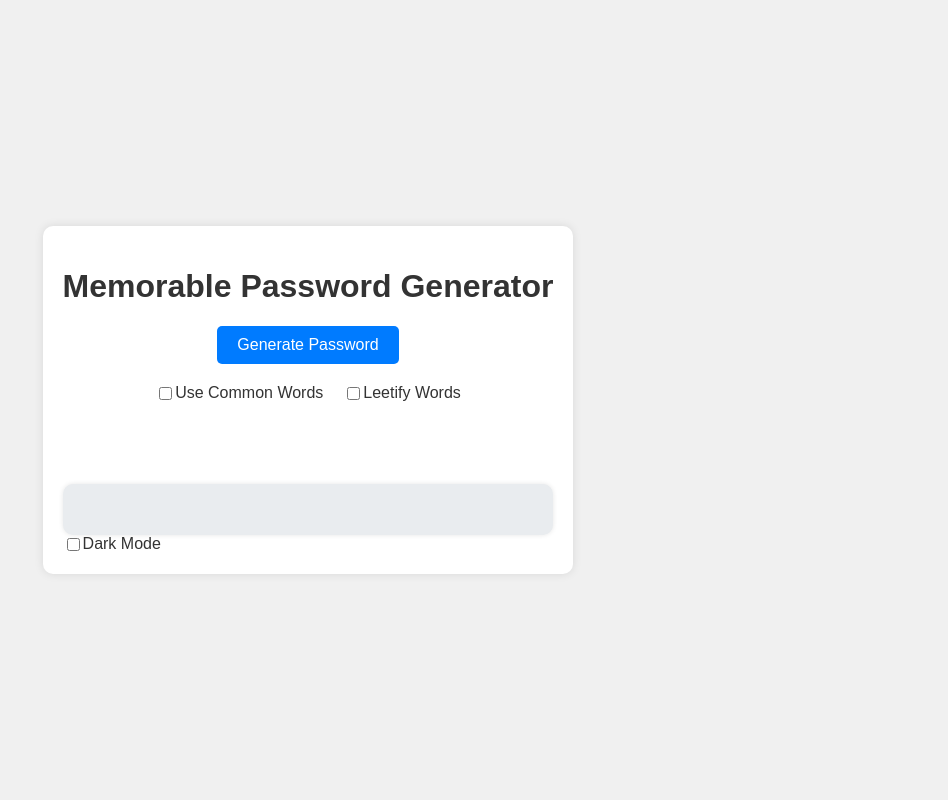
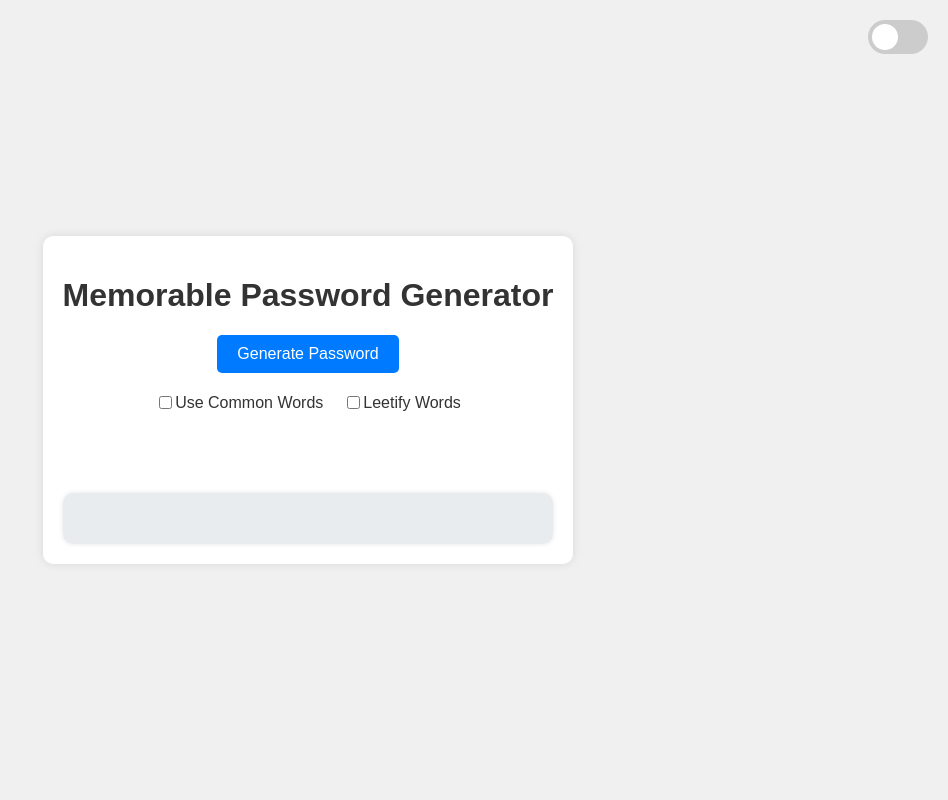
Before and after one commit to Cuzeth/memorable-password-generator, a Flask app: page / in a window 1280 px wide. Shown: the whole page, without its empty margins (332-1280 px from the left). Run offline with Flask 3, Linux system fonts and the light colour scheme.

Commit message:
Repositioned dark mode toggle

```diff
--- a/static/css/style.css
+++ b/static/css/style.css
@@ -7,6 +7,8 @@ body {
 	margin: 0;
 	background-color: var(--bg-color);
 	color: var(--text-color);
+	position: relative;
+	/* Allow positioning of the dark mode toggle */
 }
 
 .container {
@@ -132,3 +134,57 @@ body.dark-mode {
 	--button-hover-bg-color: #0056b3;
 	--result-box-bg-color: #333;
 }
+
+/* Dark mode toggle switch */
+.dark-mode-toggle {
+	position: absolute;
+	top: 20px;
+	right: 20px;
+	display: flex;
+	align-items: center;
+}
+
+.switch {
+	position: relative;
+	display: inline-block;
+	width: 60px;
+	height: 34px;
+}
+
+.switch input {
+	opacity: 0;
+	width: 0;
+	height: 0;
+}
+
+.slider-round {
+	position: absolute;
+	cursor: pointer;
+	top: 0;
+	left: 0;
+	right: 0;
+	bottom: 0;
+	background-color: #ccc;
+	transition: 0.4s;
+	border-radius: 34px;
+}
+
+.slider-round:before {
+	position: absolute;
+	content: "";
+	height: 26px;
+	width: 26px;
+	left: 4px;
+	bottom: 4px;
+	background-color: white;
+	transition: 0.4s;
+	border-radius: 50%;
+}
+
+input:checked+.slider-round {
+	background-color: #007BFF;
+}
+
+input:checked+.slider-round:before {
+	transform: translateX(26px);
+}
--- a/templates/index.html
+++ b/templates/index.html
@@ -9,6 +9,12 @@
 </head>
 
 <body>
+	<div class="dark-mode-toggle">
+		<label class="switch">
+			<input type="checkbox" id="darkModeToggle" name="darkModeToggle" onchange="toggleDarkMode()">
+			<span class="slider-round"></span>
+		</label>
+	</div>
 	<div class="container">
 		<h1>Memorable Password Generator</h1>
 		<button onclick="generatePassword()">Generate Password</button>
@@ -30,10 +36,6 @@
 		<div id="resultBox">
 			<p id="result">Your password will appear here...</p>
 		</div>
-		<div class="toggle">
-			<input type="checkbox" id="darkModeToggle" name="darkModeToggle" onchange="toggleDarkMode()">
-			<label for="darkModeToggle">Dark Mode</label>
-		</div>
 	</div>
 	<script src="{{ url_for('static', filename='js/script.js') }}"></script>
 </body>
```
